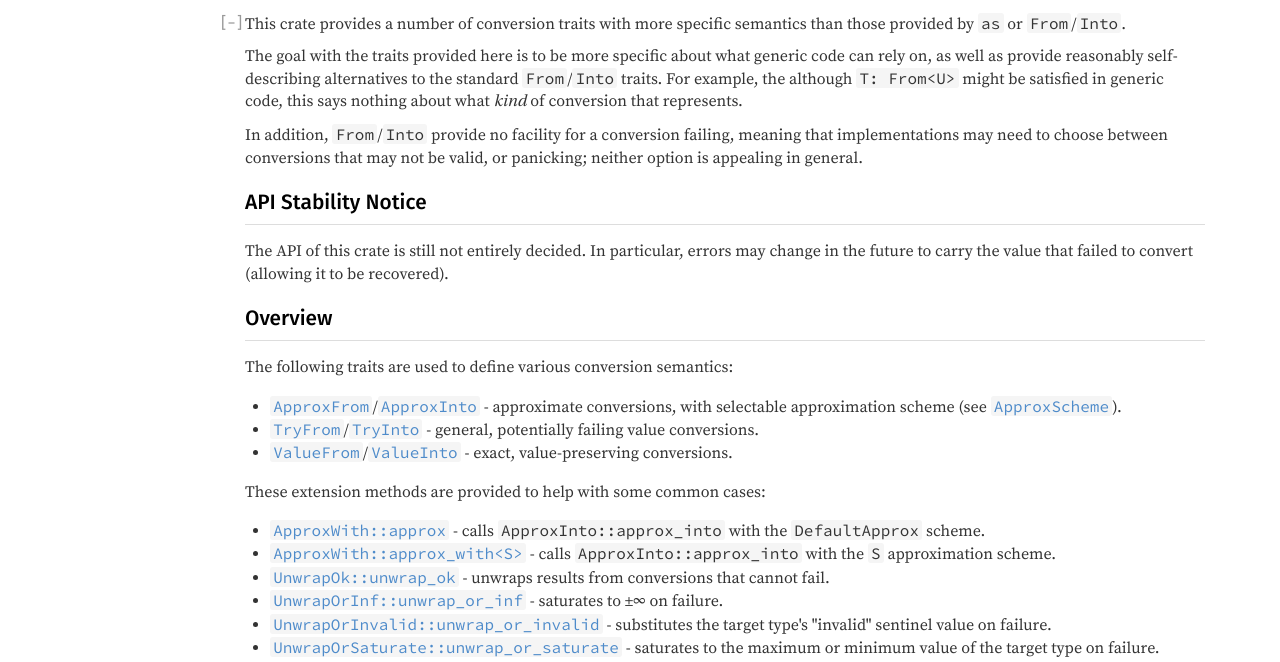
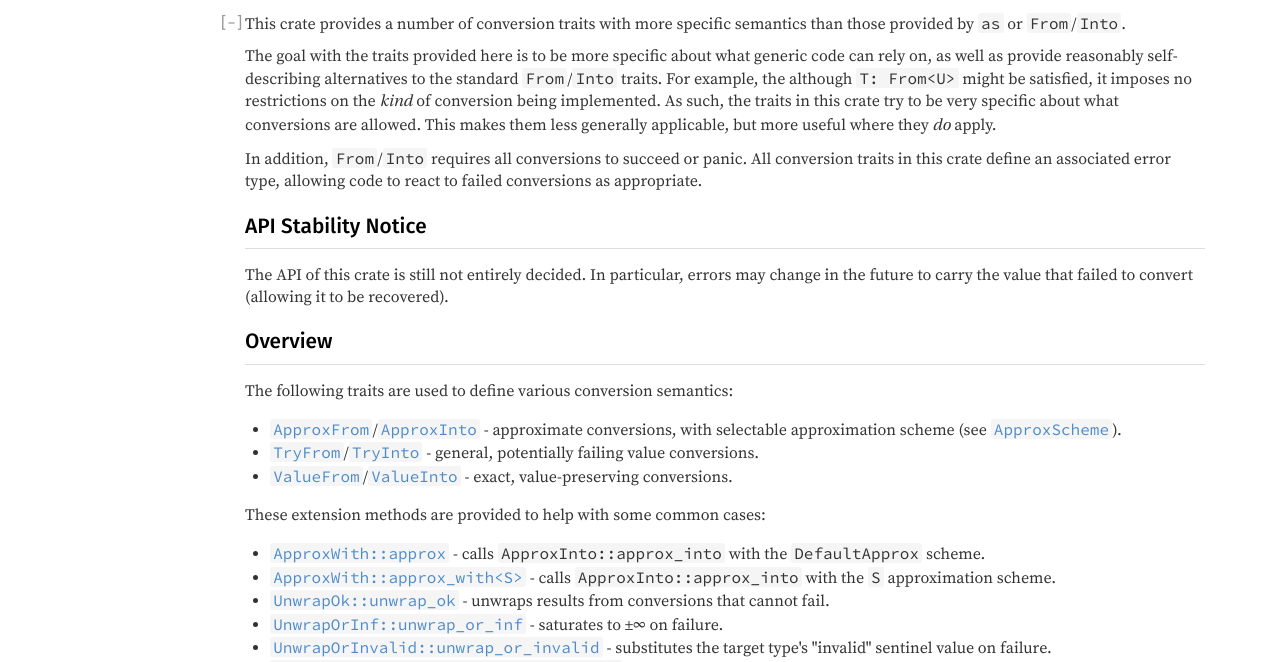
Before and after one commit to DanielKeep/rust-conv, a plain HTML site: page doc/conv/index.html in a window 1280 px wide. Shown: the part 132-794 px from the top of the page. Drawn offline with Linux system fonts and the light colour scheme.

Commit message:
Update docs for 4bdcf88
Reworded introduction to crate docs.

```diff
--- a/doc/conv/index.html
+++ b/doc/conv/index.html
@@ -48,9 +48,9 @@
         </span><a id='src-0' class='srclink' href='../src/conv/lib.rs.html#1-361' title='goto source code'>[src]</a></span></h1>
 <div class='docblock'><p>This crate provides a number of conversion traits with more specific semantics than those provided by <code>as</code> or <code>From</code>/<code>Into</code>.</p>
 
-<p>The goal with the traits provided here is to be more specific about what generic code can rely on, as well as provide reasonably self-describing alternatives to the standard <code>From</code>/<code>Into</code> traits.  For example, the although <code>T: From&lt;U&gt;</code> might be satisfied in generic code, this says nothing about what <em>kind</em> of conversion that represents.</p>
+<p>The goal with the traits provided here is to be more specific about what generic code can rely on, as well as provide reasonably self-describing alternatives to the standard <code>From</code>/<code>Into</code> traits.  For example, the although <code>T: From&lt;U&gt;</code> might be satisfied, it imposes no restrictions on the <em>kind</em> of conversion being implemented.  As such, the traits in this crate try to be very specific about what conversions are allowed.  This makes them less generally applicable, but more useful where they <em>do</em> apply.</p>
 
-<p>In addition, <code>From</code>/<code>Into</code> provide no facility for a conversion failing, meaning that implementations may need to choose between conversions that may not be valid, or panicking; neither option is appealing in general.</p>
+<p>In addition, <code>From</code>/<code>Into</code> requires all conversions to succeed or panic.  All conversion traits in this crate define an associated error type, allowing code to react to failed conversions as appropriate.</p>
 
 <h1 id="api-stability-notice" class='section-header'><a
                            href="#api-stability-notice">API Stability Notice</a></h1>
```
Also changed, not shown: doc/src/conv/lib.rs.html (+2 -2 lines).
